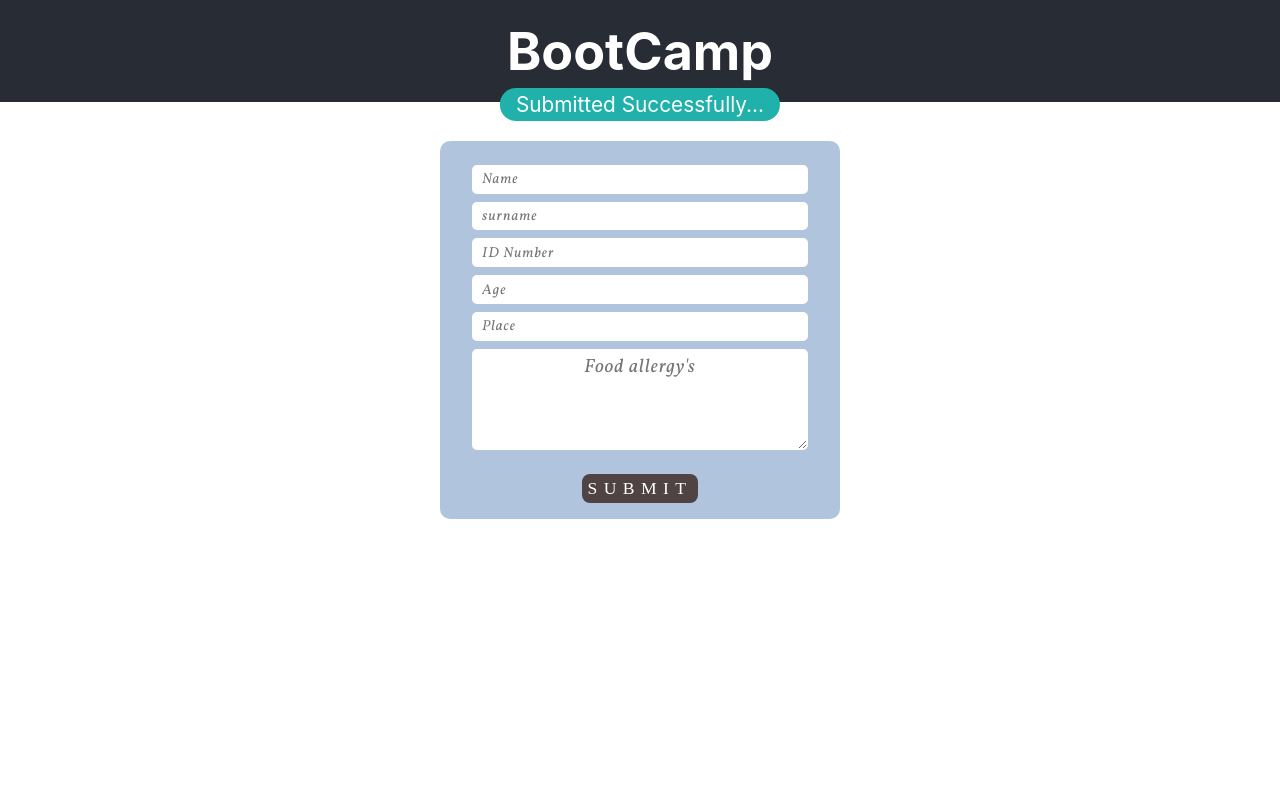
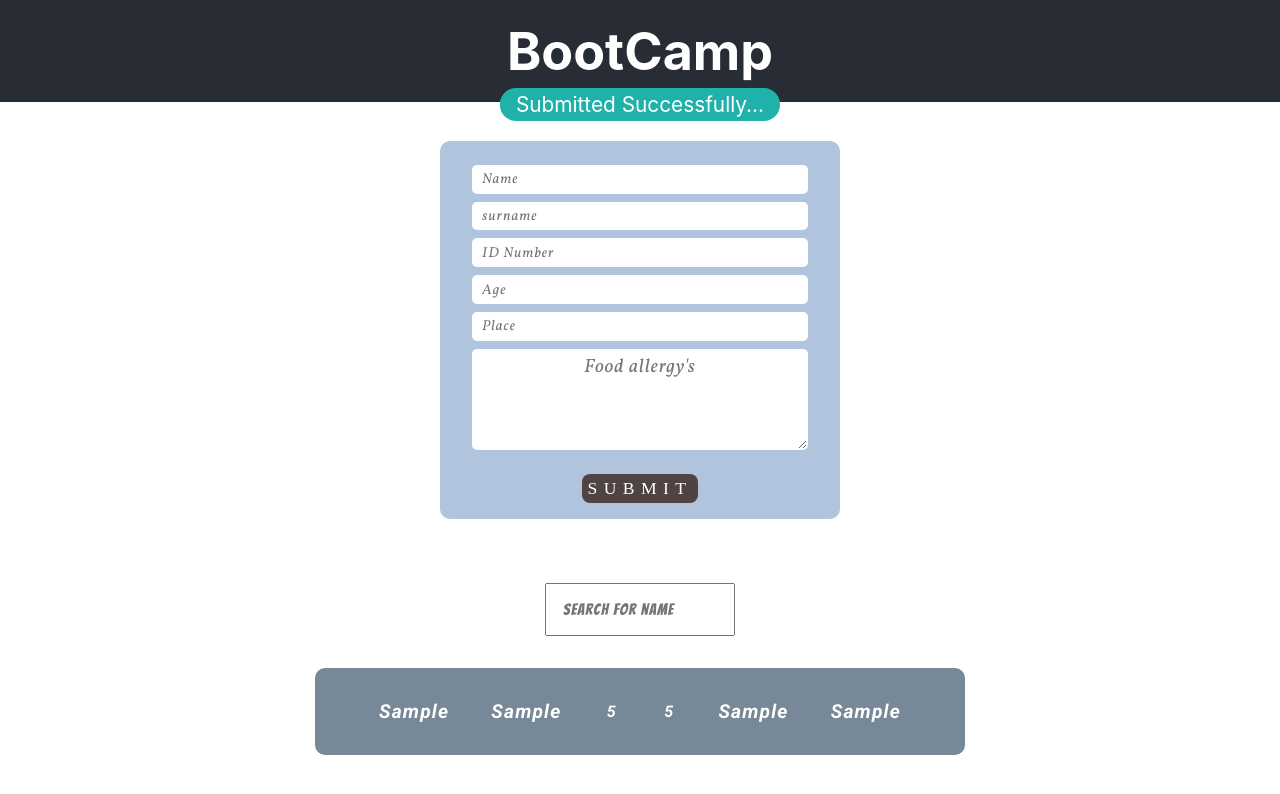
Before and after one commit to skosana721/Moral-Activities, a React (Create React App) app in the folder search-app/: page / in a window 1280 px wide. Both pictures are taken after typing "Sample", "Sample", "5", "5", "Sample", "Sample" into the empty fields and a click on the button "SUBMIT". Shown: the top 794 px of the page. Built offline with nearby package versions, Linux system fonts and the light colour scheme; a web font is replaced by a local one.

Commit message:
added a editMode function when double clicked renders an input and change state of edit to true

```diff
--- a/search-app/src/App.js
+++ b/search-app/src/App.js
@@ -6,7 +6,6 @@ import { useSelector } from "react-redux";
 
 function App() {
   const modal = useSelector((state) => state.modal);
-  console.log(modal);
   return (
     <>
       <div className="App">
--- a/search-app/src/component/Students.js
+++ b/search-app/src/component/Students.js
@@ -4,10 +4,39 @@ import { useSelector } from "react-redux";
 function Students() {
   const form = useSelector((state) => state.form.formInfo);
   const [searchName, setSearchName] = useState("");
+  const [edit, setEdit] = useState(false);
+  const [newValue, setNewValue] = useState("");
   const filteredName = form.filter((person) => {
     return person.name.toUpperCase().includes(searchName.toUpperCase());
   });
+  const editMode = () => {
+    setEdit(!edit);
+    let selectedItem = form.find((person) => {
+      console.log(person.id);
+    });
+    console.log(selectedItem);
 
+    console.log("edit mode activated");
+  };
+  const updatedValue = () => {
+    setEdit(false);
+
+    console.log("newValue", newValue);
+  };
+  const renderEditView = () => {
+    return (
+      <div>
+        <input
+          type="text"
+          name="place"
+          onChange={(e) => setNewValue(e.target.value)}
+          value={form.place}
+        />
+        <button onClick={editMode}>X</button>
+        <button onClick={updatedValue}>Ok</button>
+      </div>
+    );
+  };
   return (
     <div className="students">
       <input
@@ -20,15 +49,17 @@ function Students() {
 
       {filteredName.map((student) => {
         const { name, surname, place, age, allergy, id } = student;
-
-        const CapitalizedName = name[0].toUpperCase() + name.slice(1);
         return (
           <div key={id} className="student">
             <h3>{name}</h3>
             <h3>{surname}</h3>
             <h4>{id}</h4>
             <h4>{age}</h4>
-            <h3>{place}</h3>
+            {edit ? (
+              renderEditView()
+            ) : (
+              <h3 onDoubleClick={editMode}>{place}</h3>
+            )}
             <h3>{allergy}</h3>
           </div>
         );
--- a/search-app/src/component/StudentsList.js
+++ b/search-app/src/component/StudentsList.js
@@ -5,7 +5,7 @@ import { useSelector } from "react-redux";
 function StudentsList() {
   const form = useSelector((state) => state.form.formInfo);
   return (
-    <div className="studentsList">{form.length === 0 ? <Students /> : []}</div>
+    <div className="studentsList">{form.length !== 0 ? <Students /> : []}</div>
   );
 }
 
```
